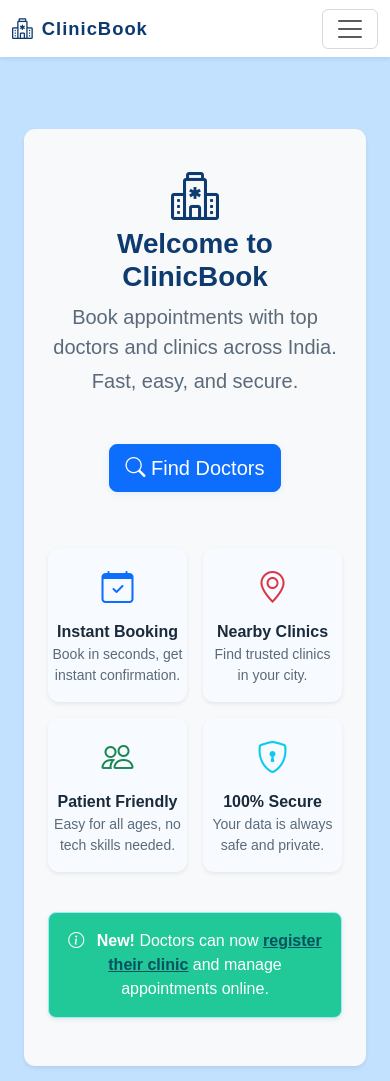
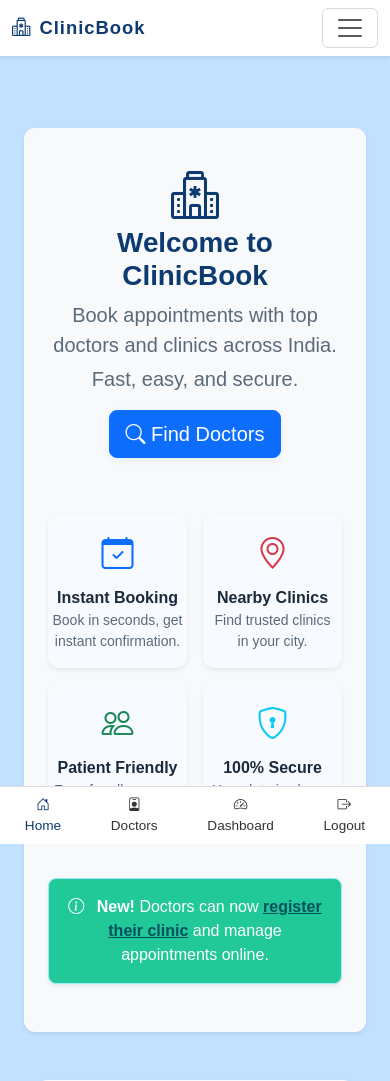
Before and after one commit to Mfaj-cod/ClinicBook, a Flask app: page / in a window 390 px wide. Shown: the top 1081 px of the page. Run offline with Flask 3, Linux system fonts and the light colour scheme; the visitor is signed in with stand-in values (Sample User, id 1); data comes from the database, SQL or seed files in the repository.

Commit message:
bottom nav-bar

```diff
--- a/app.py
+++ b/app.py
@@ -388,7 +388,7 @@ def create_app():
             if patient and check_password_hash(patient["password"], password):
                 session["patient_id"] = patient["id"]
                 flash("Welcome Patient!", "success")
-                return redirect(url_for("patients_dashboard"))
+                return redirect(url_for("dashboard"))
 
             flash("Invalid email or password", "danger")
 
--- a/static/css/style.css
+++ b/static/css/style.css
@@ -177,23 +177,28 @@ footer {
     border-radius: 0.7rem;
   }
 
-  /* Hide navbar text, show only icons on mobile */
-  .navbar-nav .nav-link .nav-text,
-  .navbar-brand .brand-text {
-    display: none !important;
-  }
-  .navbar-nav .nav-link .bi,
-  .navbar-brand .bi {
-    display: inline-block !important;
-    font-size: 1.3rem;
-    vertical-align: middle;
-  }
-  .navbar-nav .nav-link {
-    padding-left: 0.7rem;
-    padding-right: 0.7rem;
-    text-align: center;
-  }
-  .navbar {
-    min-height: 56px;
+  .bottom-navbar {
+    display: flex !important;
   }
 }
+
+/* Bottom navbar only visible on small screens */
+@media (min-width: 668px) {
+  .mobile-bottom-nav {
+      display: none !important;
+  }
+  .mobile-bottom-nav {
+      position: fixed;
+      bottom: 0;
+      left: 0;
+      right: 0;
+      background: #fff;
+      border-top: 1px solid #ddd;
+      z-index: 1030;
+  }
+  .mobile-bottom-nav .nav-link {
+      text-align: center;
+      font-size: 0.85rem;
+      padding: 0.5rem 0;
+  }
+}
--- a/templates/base.html
+++ b/templates/base.html
@@ -8,8 +8,41 @@
   <link href="https://cdn.jsdelivr.net/npm/bootstrap@5.3.3/dist/css/bootstrap.min.css" rel="stylesheet">
   <link href="https://cdn.jsdelivr.net/npm/bootstrap-icons@1.11.3/font/bootstrap-icons.css" rel="stylesheet">
   <link href="/static/css/style.css" rel="stylesheet">
+  <style>
+      /* Bottom navbar only visible on small screens */
+    @media (min-width: 992px) {
+      .mobile-bottom-nav {
+        display: none !important;
+      }
+    }
+    .mobile-bottom-nav {
+      position: fixed;
+      bottom: 0;
+      left: 0;
+      right: 0;
+      background: #fff;
+      border-top: 1px solid #ddd;
+      z-index: 1030;
+    }
+    .mobile-bottom-nav .nav-link {
+      text-align: center;
+      font-size: 0.85rem;
+      padding: 0.5rem 0;
+      color: #333;
+      background: transparent !important; /* remove blue hover background */
+      border: none !important;
+    }
+    .mobile-bottom-nav .nav-link:hover,
+    .mobile-bottom-nav .nav-link:focus,
+    .mobile-bottom-nav .nav-link.active {
+      color: #0d3a6f; /* optional: custom color for active */
+      background: transparent !important;
+      box-shadow: none !important;
+    }
+  </style>
 </head>
 <body>
+  <!-- Top Navbar -->
   <nav class="navbar navbar-expand-lg navbar-light bg-white shadow-sm py-2">
     <div class="container">
       <a class="navbar-brand d-flex align-items-center" href="/" style="color: #0d3a6f;">
@@ -19,8 +52,8 @@
         <span class="navbar-toggler-icon"></span>
       </button>
       <div class="collapse navbar-collapse" id="nav">
-        <ul class="navbar-nav me-auto mb-2 mb-lg-0" style="margin-left: 20px;">
-          <li class="nav-item" style="margin-right: 10px;">
+        <ul class="navbar-nav me-auto mb-2 mb-lg-0" style="padding-left: 20px;">
+          <li class="nav-item" style="padding-right: 10px;">
             <a class="nav-link{% if request.path == '/' %} active{% endif %}" href="/">
               <i class="bi bi-house-door me-1"></i>Home
             </a>
@@ -34,8 +67,7 @@
         <ul class="navbar-nav ms-auto mb-2 mb-lg-0">
           {% if session.patient_id %}
             <li class="nav-item" style="margin-right: 10px;">
-              <a class="nav-link{% if request.path.startswith('/dashboard') %} active{% endif %}"
-                 href="{{ url_for('dashboard') }}">
+              <a class="nav-link{% if request.path.startswith('/dashboard') %} active{% endif %}" href="{{ url_for('dashboard') }}">
                  <i class="bi bi-speedometer2 me-1"></i>Patient Dashboard
               </a>
             </li>
@@ -46,8 +78,7 @@
             </li>
           {% elif session.doctor_id %}
             <li class="nav-item" style="margin-right: 10px;">
-              <a class="nav-link{% if request.path.startswith('/doctors_dashboard') %} active{% endif %}"
-                 href="{{ url_for('doctors_dashboard') }}">
+              <a class="nav-link{% if request.path.startswith('/doctors_dashboard') %} active{% endif %}" href="{{ url_for('doctors_dashboard') }}">
                  <i class="bi bi-speedometer2 me-1"></i>Doctor Dashboard
               </a>
             </li>
@@ -68,6 +99,7 @@
     </div>
   </nav>
 
+  <!-- Main Content -->
   <main class="container my-4">
     {% with messages = get_flashed_messages(with_categories=true) %}
       {% if messages %}
@@ -84,6 +116,7 @@
     {% block content %}{% endblock %}
   </main>
 
+  <!-- Footer -->
   <footer class="py-3 bg-light mt-auto">
     <div class="container text-center">
       <span>&copy; {{ 2025 }} ClinicBook &middot;
@@ -92,6 +125,37 @@
     </div>
   </footer>
 
+  <!-- Mobile Bottom Navbar -->
+  <nav class="mobile-bottom-nav d-lg-none">
+    <div class="d-flex justify-content-around">
+      <a href="/" class="nav-link{% if request.path == '/' %} active{% endif %}">
+        <i class="bi bi-house-door"></i><br>Home
+      </a>
+      <a href="/doctors" class="nav-link{% if request.path.startswith('/doctors') %} active{% endif %}">
+        <i class="bi bi-person-badge"></i><br>Doctors
+      </a>
+      {% if session.patient_id %}
+        <a href="{{ url_for('dashboard') }}" class="nav-link{% if request.path.startswith('/dashboard') %} active{% endif %}">
+          <i class="bi bi-speedometer2"></i><br>Dashboard
+        </a>
+        <a href="{{ url_for('logout') }}" class="nav-link">
+          <i class="bi bi-box-arrow-right"></i><br>Logout
+        </a>
+      {% elif session.doctor_id %}
+        <a href="{{ url_for('doctors_dashboard') }}" class="nav-link{% if request.path.startswith('/doctors_dashboard') %} active{% endif %}">
+          <i class="bi bi-speedometer2"></i><br>Dashboard
+        </a>
+        <a href="{{ url_for('logout') }}" class="nav-link">
+          <i class="bi bi-box-arrow-right"></i><br>Logout
+        </a>
+      {% else %}
+        <a href="{{ url_for('login') }}" class="nav-link{% if request.path.startswith('/login') %} active{% endif %}">
+          <i class="bi bi-box-arrow-in-right"></i><br>Login
+        </a>
+      {% endif %}
+    </div>
+  </nav>
+
   <script src="https://cdn.jsdelivr.net/npm/bootstrap@5.3.3/dist/js/bootstrap.bundle.min.js"></script>
 </body>
 </html>
--- a/templates/home.html
+++ b/templates/home.html
@@ -12,12 +12,10 @@
               Book appointments with top doctors and clinics across India.<br>
               <span class="d-inline-block mt-1">Fast, easy, and secure.</span>
             </p>
-            <br>
             <div class="d-flex flex-wrap justify-content-center gap-2 mt-3">
               <a href="{{ url_for('doctors') }}" class="btn btn-primary btn-lg">
                 <i class="bi bi-search"></i> Find Doctors
               </a>
-
             </div>
           </div>
         </div>
```
